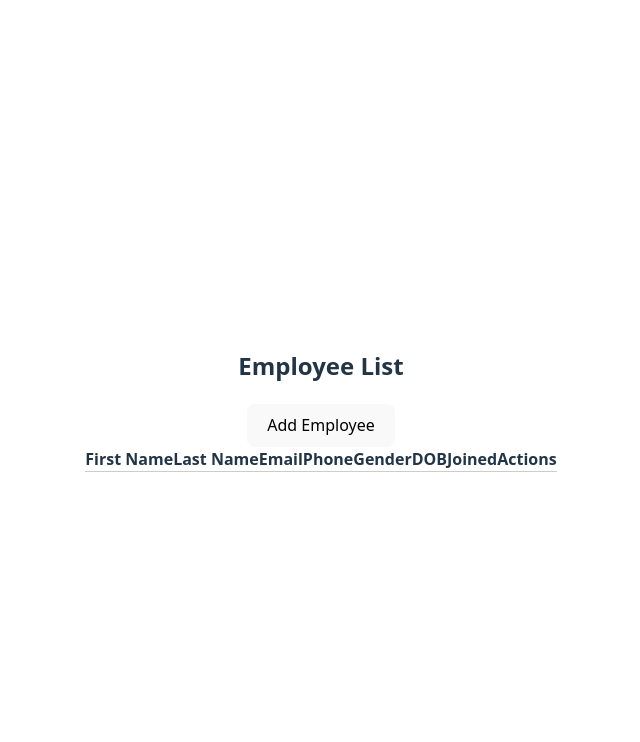
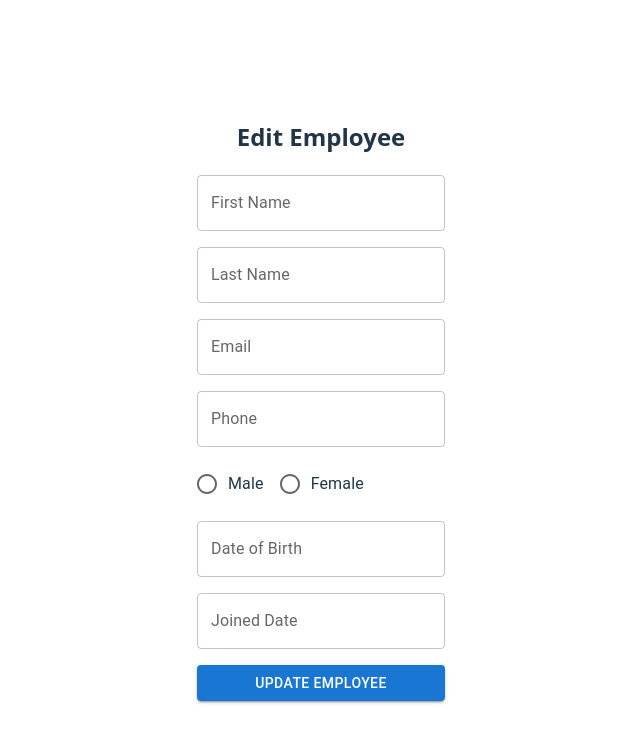
Before and after one commit to pmathulan/employee-management-system-react-ts, a React (Vite) app: page /employee/edit/1 in a window 1280 px wide. Before the commit this address led to /. Shown: the top 742 px of the page, without its empty margins (319-959 px from the left). Built offline with nearby package versions, Linux system fonts and the light colour scheme.

Commit message:
feat: Implement employee update functionality

```diff
--- a/src/features/employees/components/EmployeeForm.tsx
+++ b/src/features/employees/components/EmployeeForm.tsx
@@ -26,7 +26,7 @@ const EmployeeForm = ({ initialValues, onSubmit, isEdit = false }: Props) => {
     handleSubmit,
     formState: { errors },
   } = useForm<EmployeeFormValues>({
-    defaultValues: initialValues, // Make sure initial values are set correctly
+    defaultValues: initialValues, // Set initial values for the form
     resolver: yupResolver(employeeSchema), // Use yup for validation
   });
 
--- a/src/features/employees/components/EmployeeRow.tsx
+++ b/src/features/employees/components/EmployeeRow.tsx
@@ -1,5 +1,5 @@
-import { Employee } from '../types/Employee';
-import styles from '../styles/EmployeeRow.module.css';
+import { Employee } from "../types/Employee";
+import styles from "../styles/EmployeeRow.module.css";
 
 interface Props {
   employee: Employee;
@@ -16,7 +16,7 @@ const EmployeeRow = ({ employee, onEdit, onDelete }: Props) => {
       <td>{employee.email}</td>
       <td>{employee.phone}</td>
       <td>{employee.gender}</td>
-      <td>{employee.dob}</td>
+      <td>{employee.dateOfBirth}</td>
       <td>{employee.joinedDate}</td>
 
       {/* Action buttons */}
@@ -24,7 +24,10 @@ const EmployeeRow = ({ employee, onEdit, onDelete }: Props) => {
         <button className={styles.editBtn} onClick={() => onEdit(employee.id)}>
           Edit
         </button>
-        <button className={styles.deleteBtn} onClick={() => onDelete(employee.id)}>
+        <button
+          className={styles.deleteBtn}
+          onClick={() => onDelete(employee.id)}
+        >
           Delete
         </button>
       </td>
--- a/src/features/employees/pages/AddEmployeePage.tsx
+++ b/src/features/employees/pages/AddEmployeePage.tsx
@@ -1,19 +1,23 @@
 // src/pages/AddEmployeePage.tsx
 
-import { v4 as uuidv4 } from 'uuid'; // Importing uuid for unique ID generation
-import { useDispatch } from 'react-redux'; // Hook to dispatch actions to Redux store
-import { useNavigate } from 'react-router-dom'; // Hook to navigate between routes
-import EmployeeForm from '../components/EmployeeForm'; // Import EmployeeForm component
-import { setEmployees } from '../employeeSlice'; // Import Redux action to update employee list
-import { getEmployees } from '../employeeApi'; // API utility to get current employee data
-import { EmployeeFormValues } from '../types/EmployeeFormValues'; // Type for form values
+import { useDispatch } from "react-redux"; // Hook to dispatch actions to Redux store
+import { useNavigate, useParams } from "react-router-dom"; // Hook to navigate between routes and get route params
+import EmployeeForm from "../components/EmployeeForm"; // Import EmployeeForm component
+import { setEmployees } from "../employeeSlice"; // Import Redux action to update employee list
+import { getEmployees } from "../employeeApi"; // API utility to get current employee data
+import { EmployeeFormValues } from "../types/EmployeeFormValues"; // Type for form values
+import { v4 as uuidv4 } from "uuid"; // Importing uuid for unique ID generation
 
-// Component to handle adding a new employee
+// Component to handle adding or editing an employee
 const AddEmployeePage = () => {
   const dispatch = useDispatch(); // Initialize dispatch to send actions to the store
   const navigate = useNavigate(); // Initialize navigate for redirecting
+  const { id } = useParams(); // Get the employee ID from the URL (for editing purposes)
 
-  // Handle form submission
+  // Check if it's an edit page or add page
+  const isEdit = Boolean(id);
+
+  // Function to handle adding a new employee
   const handleAdd = (data: EmployeeFormValues) => {
     // Generate unique ID for the new employee
     const newEmployee = { ...data, id: uuidv4() };
@@ -25,20 +29,49 @@ const AddEmployeePage = () => {
     const updatedEmployees = [...currentEmployees, newEmployee];
 
     // Save the updated employee list to localStorage
-    localStorage.setItem('employees', JSON.stringify(updatedEmployees));
+    localStorage.setItem("employees", JSON.stringify(updatedEmployees));
 
     // Dispatch the updated list to the global state (Redux store)
     dispatch(setEmployees(updatedEmployees));
 
     // Redirect to the home page or employee list
-    navigate('/');
+    navigate("/");
   };
+
+  // Function to handle editing an existing employee
+  const handleEdit = (data: EmployeeFormValues) => {
+    // Fetch the current list of employees
+    const currentEmployees = getEmployees();
+
+    // Find the employee by ID and update their details
+    const updatedEmployees = currentEmployees.map((employee) =>
+      employee.id === id ? { ...employee, ...data } : employee
+    );
+
+    // Save the updated employee list to localStorage
+    localStorage.setItem("employees", JSON.stringify(updatedEmployees));
+
+    // Dispatch the updated list to the global state (Redux store)
+    dispatch(setEmployees(updatedEmployees));
+
+    // Redirect to the home page or employee list
+    navigate("/");
+  };
+
+  // If it's an edit, fetch the current employee data or default to an empty object
+  const initialValues = isEdit
+    ? getEmployees().find((employee) => employee.id === id) || {}
+    : {};
 
   return (
     <div>
-      <h2>Add New Employee</h2>
-      {/* Render the EmployeeForm component and pass the handleAdd as the onSubmit handler */}
-      <EmployeeForm initialValues={{}} onSubmit={handleAdd} />
+      <h2>{isEdit ? "Edit Employee" : "Add New Employee"}</h2>
+      {/* Render the EmployeeForm component and pass the appropriate handler */}
+      <EmployeeForm
+        initialValues={initialValues as Partial<EmployeeFormValues>} // Ensure the value is always Partial<EmployeeFormValues>
+        onSubmit={isEdit ? handleEdit : handleAdd}
+        isEdit={isEdit}
+      />
     </div>
   );
 };
--- a/src/routes/Router.tsx
+++ b/src/routes/Router.tsx
@@ -1,23 +1,33 @@
 // React Router setup using React Router v6+
 
-import { BrowserRouter, Routes, Route, Navigate } from 'react-router-dom';
-import EmployeeListPage from '../features/employees/pages/EmployeeListPage';
-import AddEmployeePage from '../features/employees/pages/AddEmployeePage';
+import {
+  BrowserRouter as Router,
+  Routes,
+  Route,
+  Navigate,
+} from "react-router-dom";
+import EmployeeListPage from "../features/employees/pages/EmployeeListPage";
+import AddEmployeePage from "../features/employees/pages/AddEmployeePage";
 
 const AppRouter = () => {
   return (
-    <BrowserRouter>
+    <Router
+      future={{
+        v7_startTransition: true,
+        v7_relativeSplatPath: true,
+      }}
+    >
       <Routes>
         {/* Default route to employee list */}
         <Route path="/" element={<EmployeeListPage />} />
         <Route path="/employee/add" element={<AddEmployeePage />} />
-        {/* <Route path="/employee/edit/:id" element={<EditEmployee />} /> */}
+        <Route path="/employee/edit/:id" element={<AddEmployeePage />} />
 
         {/* Fallback to homepage if route not found */}
         {/* TODO: implement not found page */}
         <Route path="*" element={<Navigate to="/" />} />
       </Routes>
-    </BrowserRouter>
+    </Router>
   );
 };
 
```
